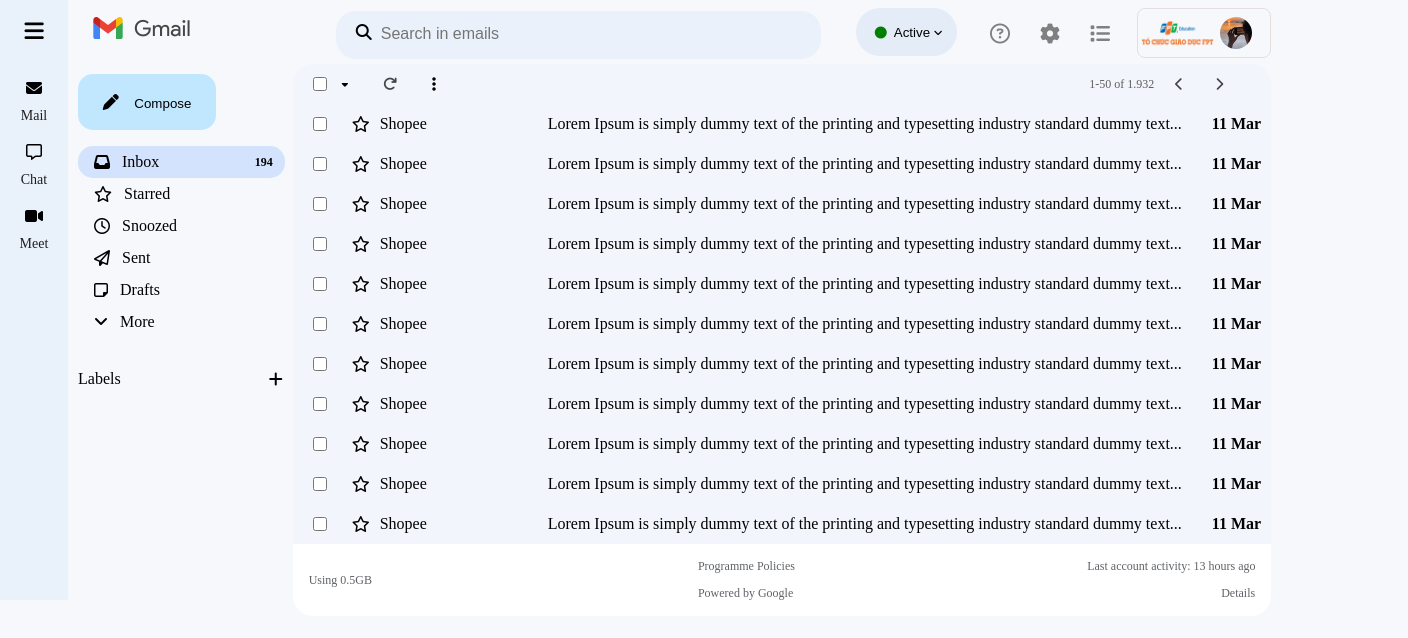
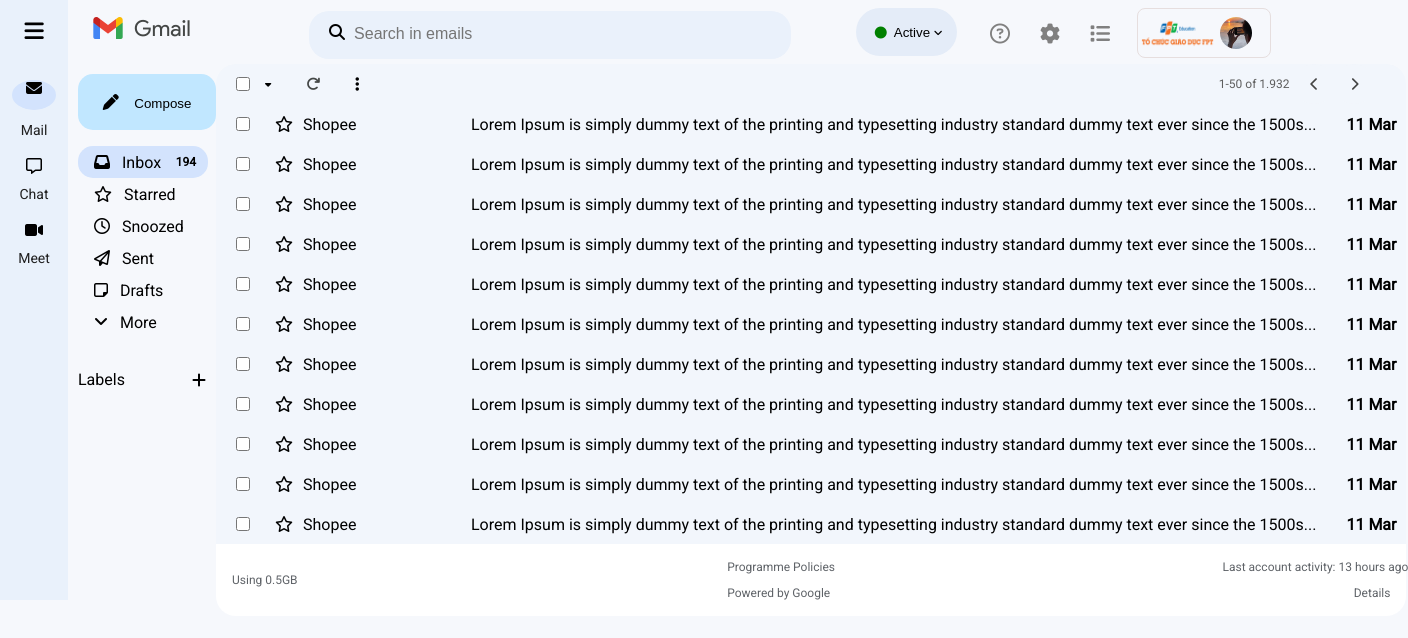
Before and after one commit to PhamNgocThien1801/gmai-fake, a website: page index.html in a window 1280 px wide. Shown: the whole page, 1408 px wide, since content can reach past the window. Drawn offline with Linux system fonts and the light colour scheme; a web font is replaced by a local one.

Commit message:
fix ui page

```diff
--- a/css/mystyle.css
+++ b/css/mystyle.css
@@ -2,6 +2,7 @@
     display: flex;
     margin: 0px;
     background-color: #F6F8FC;
+    font-family: Google Sans, Roboto, RobotoDraft, Helvetica, Arial, sans-serif;
 }
 .navbar {
     width: 68px;
@@ -18,6 +19,12 @@
 }
 .navbar .option li .hamberger-button {
     font-size: 22px;
+}
+.navbar .option li .active-navbar {
+    background-color: #d3e3fd;
+    border-radius: 50%;
+    width: 44px;
+    height: 30px;
 }
 .navbar .option .first-option{
     padding-top: 18px;
@@ -57,7 +64,7 @@
 }
 /* logo */
 .right-content .search-bar .logo {
-    width: 256px;
+    width: auto;
     height: 100%;
     padding-left: 2%;
     /* background-color: blueviolet; */
@@ -65,14 +72,17 @@
 .right-content .search-bar .logo img{
     width: 109px;
     height: 40px;
+    padding-right: 30px;
 }
 /* search-box */
 .right-content .search-bar .search-box {
-    width: 45%;
+    width: 100%;
     height: 100%;
     display: flex;
     align-items: center;
     position: relative;
+    margin-left: 68px;
+    padding: 0px 30px 0px 10px;
     /* background-color: rgb(20, 223, 125); */
 }
 .right-content .search-bar .search-box i{
--- a/index.html
+++ b/index.html
@@ -2,6 +2,7 @@
 <html lang="en">
     <head>
         <title>Gmail Fake FlexBox</title>
+        <link rel="stylesheet" href="https://fonts.googleapis.com/css?family=Google Sans|Roboto|RobotoDraft|Helvetica|Arial|sans-serif">
         <link href="./css/mystyle.css" rel="stylesheet">
         <link href="./assets/fontawesome/fontawesome-free-6.5.1-web/css/fontawesome.css" rel="stylesheet" />
         <link href="./assets/fontawesome/fontawesome-free-6.5.1-web/css/brands.css" rel="stylesheet" />
@@ -15,7 +16,7 @@
                 <!-- hamberger button -->
                 <li><i class="fa-solid fa-bars hamberger-button"></i></li>
                 <!-- Mail button -->
-                <li class="first-option"><i class="fa-solid fa-envelope"></i> <span>Mail</span></li>
+                <li class="first-option"><i class="fa-solid fa-envelope active-navbar"></i> <span>Mail</span></li>
                 <!-- Chat button -->
                 <li><i class="fa-regular fa-message"></i><span>Chat</span></li>
                 <!-- Meet button -->
@@ -88,17 +89,17 @@
                 <div class="email-content">
                     <ul>
                         <li><input type="checkbox"><i class="fa-solid fa-caret-down"></i><i class="fa-solid fa-arrow-rotate-right"></i><i class="fa-solid fa-ellipsis-vertical"></i></i><p class="pagination">1-50 of 1.932</p><button><i class="fa-solid fa-chevron-left"></i></button><button><i class="fa-solid fa-chevron-right"></i></button></li>
-                        <li><input type="checkbox"><i class="fa-regular fa-star"></i><p>Shopee</p><span>Lorem Ipsum is simply dummy text of the printing and typesetting industry standard dummy text...</span> <strong>11 Mar</strong></li>
-                        <li><input type="checkbox"><i class="fa-regular fa-star"></i><p>Shopee</p><span>Lorem Ipsum is simply dummy text of the printing and typesetting industry standard dummy text...</span> <strong>11 Mar</strong></li>
-                        <li><input type="checkbox"><i class="fa-regular fa-star"></i><p>Shopee</p><span>Lorem Ipsum is simply dummy text of the printing and typesetting industry standard dummy text...</span> <strong>11 Mar</strong></li>
-                        <li><input type="checkbox"><i class="fa-regular fa-star"></i><p>Shopee</p><span>Lorem Ipsum is simply dummy text of the printing and typesetting industry standard dummy text...</span> <strong>11 Mar</strong></li>
-                        <li><input type="checkbox"><i class="fa-regular fa-star"></i><p>Shopee</p><span>Lorem Ipsum is simply dummy text of the printing and typesetting industry standard dummy text...</span> <strong>11 Mar</strong></li>
-                        <li><input type="checkbox"><i class="fa-regular fa-star"></i><p>Shopee</p><span>Lorem Ipsum is simply dummy text of the printing and typesetting industry standard dummy text...</span> <strong>11 Mar</strong></li>
-                        <li><input type="checkbox"><i class="fa-regular fa-star"></i><p>Shopee</p><span>Lorem Ipsum is simply dummy text of the printing and typesetting industry standard dummy text...</span> <strong>11 Mar</strong></li>
-                        <li><input type="checkbox"><i class="fa-regular fa-star"></i><p>Shopee</p><span>Lorem Ipsum is simply dummy text of the printing and typesetting industry standard dummy text...</span> <strong>11 Mar</strong></li>
-                        <li><input type="checkbox"><i class="fa-regular fa-star"></i><p>Shopee</p><span>Lorem Ipsum is simply dummy text of the printing and typesetting industry standard dummy text...</span> <strong>11 Mar</strong></li>
-                        <li><input type="checkbox"><i class="fa-regular fa-star"></i><p>Shopee</p><span>Lorem Ipsum is simply dummy text of the printing and typesetting industry standard dummy text...</span> <strong>11 Mar</strong></li>
-                        <li><input type="checkbox"><i class="fa-regular fa-star"></i><p>Shopee</p><span>Lorem Ipsum is simply dummy text of the printing and typesetting industry standard dummy text...</span> <strong>11 Mar</strong></li>
+                        <li><input type="checkbox"><i class="fa-regular fa-star"></i><p>Shopee</p><span>Lorem Ipsum is simply dummy text of the printing and typesetting industry standard dummy text ever since the 1500s...</span> <strong>11 Mar</strong></li>
+                        <li><input type="checkbox"><i class="fa-regular fa-star"></i><p>Shopee</p><span>Lorem Ipsum is simply dummy text of the printing and typesetting industry standard dummy text ever since the 1500s...</span> <strong>11 Mar</strong></li>
+                        <li><input type="checkbox"><i class="fa-regular fa-star"></i><p>Shopee</p><span>Lorem Ipsum is simply dummy text of the printing and typesetting industry standard dummy text ever since the 1500s...</span> <strong>11 Mar</strong></li>
+                        <li><input type="checkbox"><i class="fa-regular fa-star"></i><p>Shopee</p><span>Lorem Ipsum is simply dummy text of the printing and typesetting industry standard dummy text ever since the 1500s...</span> <strong>11 Mar</strong></li>
+                        <li><input type="checkbox"><i class="fa-regular fa-star"></i><p>Shopee</p><span>Lorem Ipsum is simply dummy text of the printing and typesetting industry standard dummy text ever since the 1500s...</span> <strong>11 Mar</strong></li>
+                        <li><input type="checkbox"><i class="fa-regular fa-star"></i><p>Shopee</p><span>Lorem Ipsum is simply dummy text of the printing and typesetting industry standard dummy text ever since the 1500s...</span> <strong>11 Mar</strong></li>
+                        <li><input type="checkbox"><i class="fa-regular fa-star"></i><p>Shopee</p><span>Lorem Ipsum is simply dummy text of the printing and typesetting industry standard dummy text ever since the 1500s...</span> <strong>11 Mar</strong></li>
+                        <li><input type="checkbox"><i class="fa-regular fa-star"></i><p>Shopee</p><span>Lorem Ipsum is simply dummy text of the printing and typesetting industry standard dummy text ever since the 1500s...</span> <strong>11 Mar</strong></li>
+                        <li><input type="checkbox"><i class="fa-regular fa-star"></i><p>Shopee</p><span>Lorem Ipsum is simply dummy text of the printing and typesetting industry standard dummy text ever since the 1500s...</span> <strong>11 Mar</strong></li>
+                        <li><input type="checkbox"><i class="fa-regular fa-star"></i><p>Shopee</p><span>Lorem Ipsum is simply dummy text of the printing and typesetting industry standard dummy text ever since the 1500s...</span> <strong>11 Mar</strong></li>
+                        <li><input type="checkbox"><i class="fa-regular fa-star"></i><p>Shopee</p><span>Lorem Ipsum is simply dummy text of the printing and typesetting industry standard dummy text ever since the 1500s...</span> <strong>11 Mar</strong></li>
                         <li><p class="using-memory">Using 0.5GB</p> <div><p>Programme Policies</p><p>Powered by Google</p></div> <div><p>Last account activity: 13 hours ago</p><p class="details">Details</p></div></li>
                     </ul>
                 </div>
```
Also changed, not shown: note.txt (added, +11 -0 lines), 1 other file.
